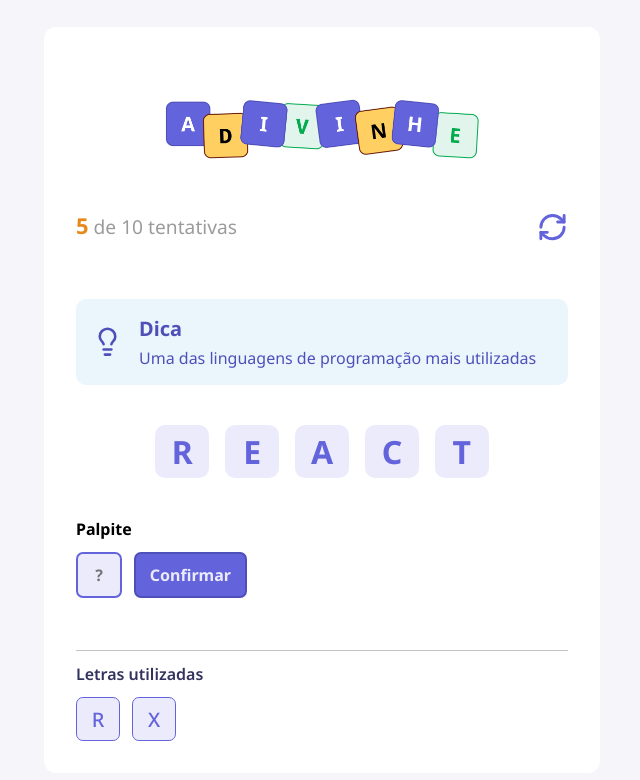
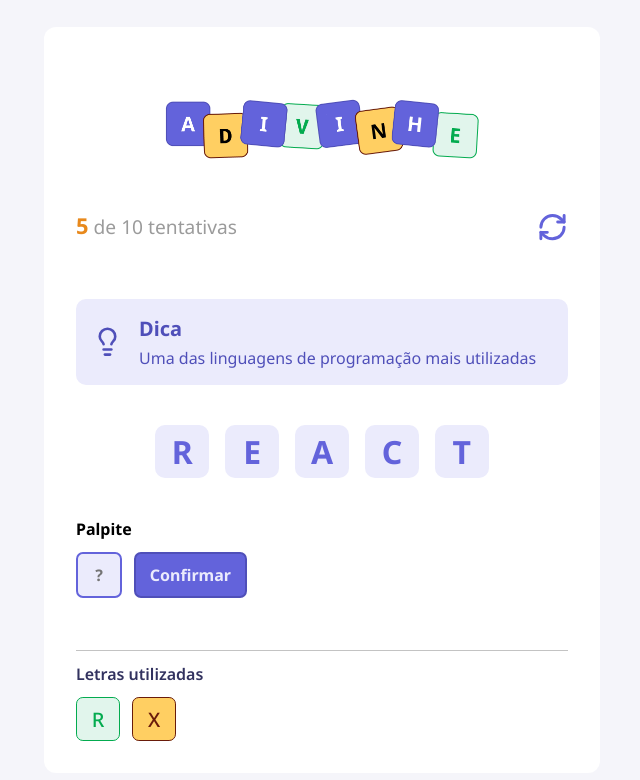
Before and after one commit to garrudas/projeto-jogo-adivinhacao, a React (Vite) app: page / in a window 1280 px wide. Shown: the top 780 px of the page, without its empty margins (318-958 px from the left). Built offline with nearby package versions, Linux system fonts and the light colour scheme.

Commit message:
Interface - Variações de Cores da Letra

```diff
--- a/src/components/Letter/index.tsx
+++ b/src/components/Letter/index.tsx
@@ -3,13 +3,16 @@
 type Props = {
     value?: string
     size?: "default" | "small"
+    color?: "default" | "correct" | "wrong"
 }
 
-export function Letter({ value = "", size = "default" }: Props) {
+export function Letter({ value = "", size = "default", color = "default" }: Props) {
     return (
         <div className={`
         ${styles.letter}
         ${size === "small" && styles.letterSmall}
+        ${color === "correct" && styles.letterCorrect}
+        ${color === "wrong" && styles.letterWrong}
         `}
         >
             <span>{value}</span>
--- a/src/components/Letter/styles.module.css
+++ b/src/components/Letter/styles.module.css
@@ -24,3 +24,15 @@
     font-weight: 500;
     border: 1px solid #6363db;
 }
+
+.letterCorrect {
+    background-color: #e1f5ec;
+    border-color: #03ab4f;
+    color: #03ab4f;
+}
+
+.letterWrong {
+    background-color: #ffcf62;
+    border-color: #691b0a;
+    color: #691b0a;
+}
--- a/src/components/LettersUsed/index.tsx
+++ b/src/components/LettersUsed/index.tsx
@@ -7,8 +7,8 @@
             <h5>Letras utilizadas</h5>
 
             <div>
-                <Letter value="R" size="small" />
-                <Letter value="X" size="small" />
+                <Letter value="R" size="small" color="correct" />
+                <Letter value="X" size="small" color="wrong" />
             </div>
         </div>
     )
--- a/src/components/Tip/styles.module.css
+++ b/src/components/Tip/styles.module.css
@@ -1,6 +1,6 @@
 .tip {
     width: 100%;
-    background-color: #EBF6FC;
+    background-color: #ebebfc;
     color: #4F4FB9;
 
     border-radius: 0.62rem;
```
